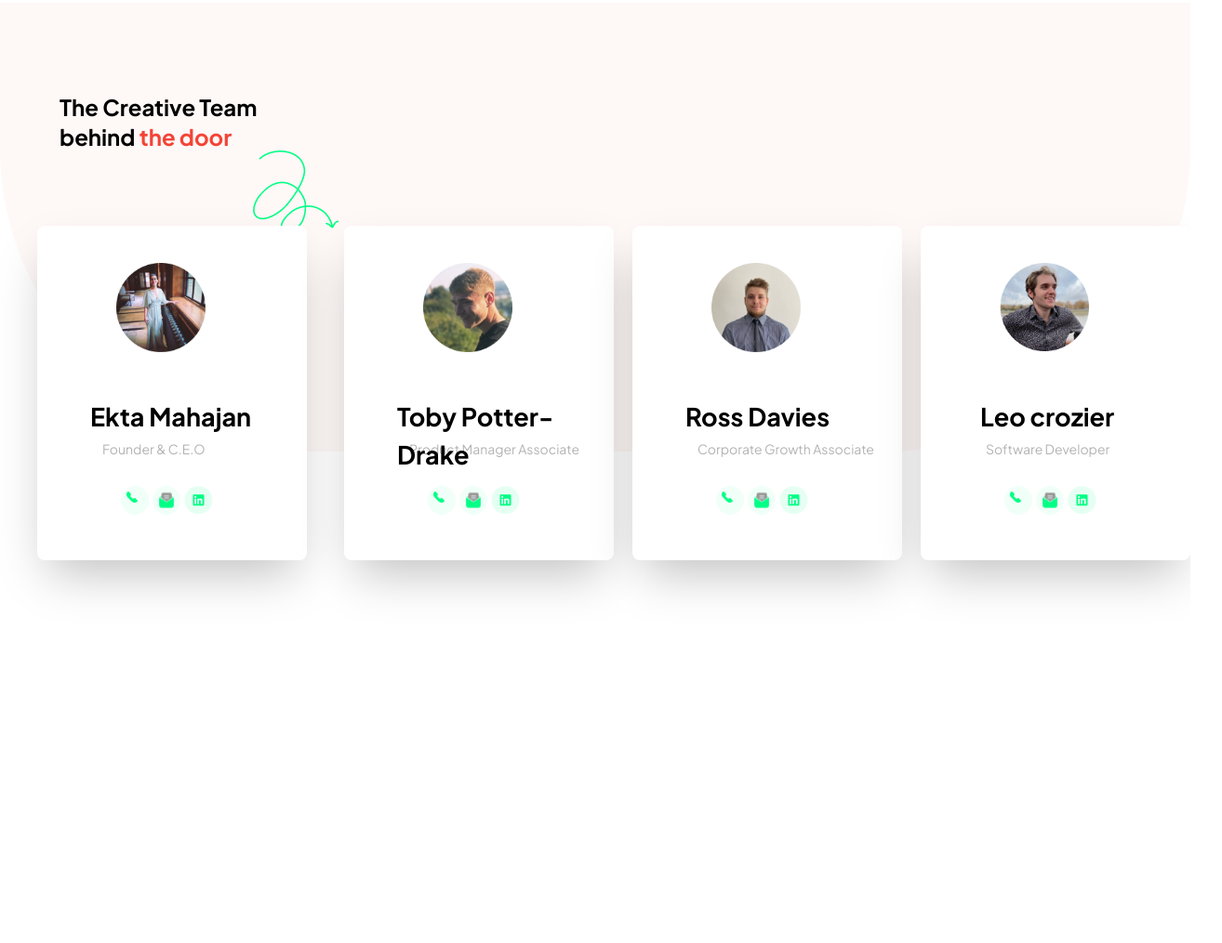
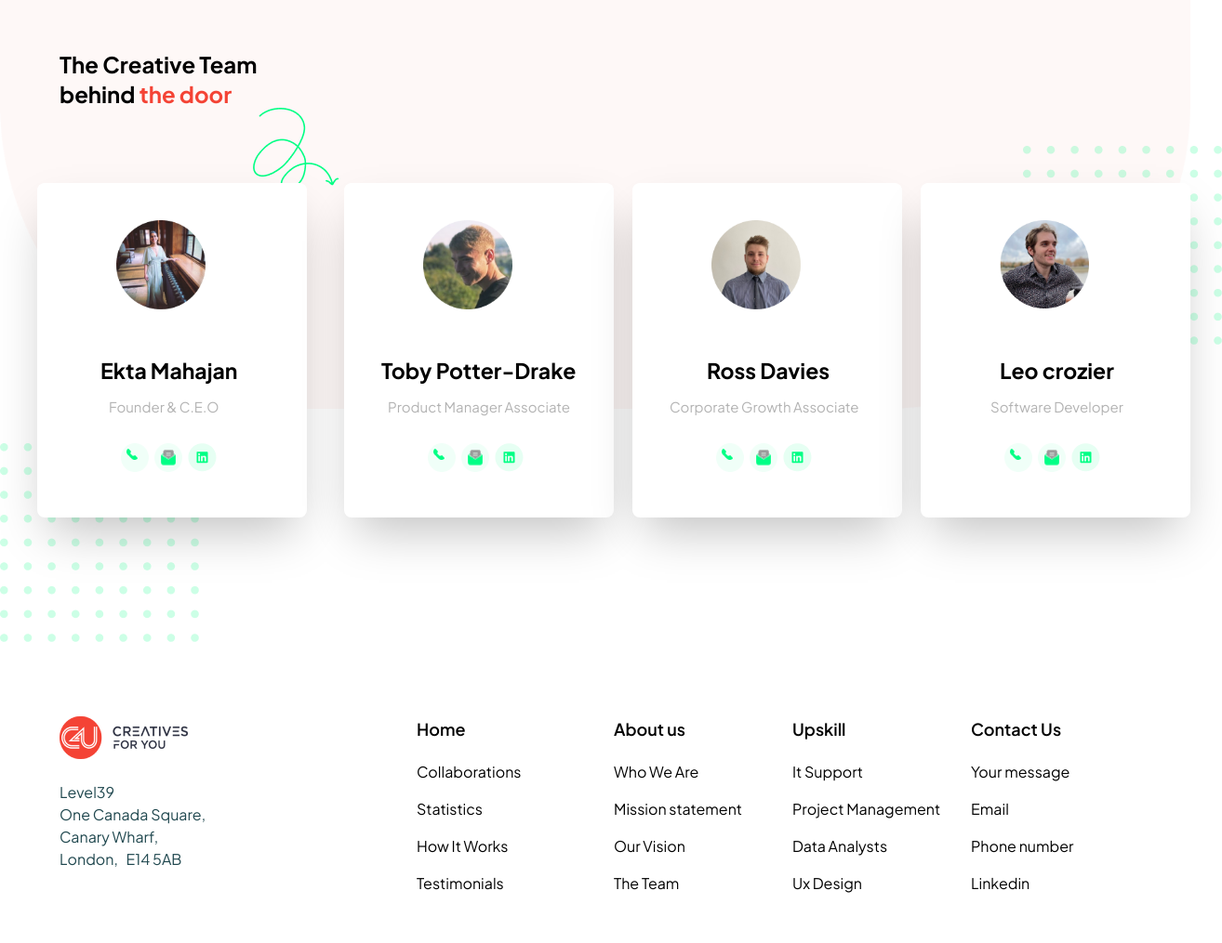
Before and after one commit to 07Fahim10/Fourth-assignment, a website built with Vite: page index.html in a window 1280 px wide. Shown: the part 2629-3644 px from the top of the page at 93% size, 1314 px wide, since content can reach past the window. Built offline with nearby package versions, Linux system fonts and the light colour scheme.

Commit message:
add footer section

```diff
--- a/index.html
+++ b/index.html
@@ -231,7 +231,7 @@
 
          <!-- start our vision section -->
 
-            <section class="bg-[#F5F5F5] pb-20 md:pb-44 pt-10  md:pt-0 relative">
+            <section class="bg-[#F5F5F5] pb-20 md:pb-[130px] pt-10  md:pt-0 relative">
                     <section class="container mx-auto ">
                         <div class="grid grid-cols-2 ">
 
@@ -269,7 +269,7 @@
                             <!-- right vision section -->
 
                             <div class="col-span-2 md:col-span-1 ">
-                                <div class="pt-[450px] md:pt-16 ps-4 sm:ps-28 md:pt-36 xl:ps-[800px] md:ps-[490px] lg:ps-[610px]">
+                                <div class="pt-[450px] ps-4 sm:ps-28 md:pt-36 xl:ps-[800px] md:ps-[490px] lg:ps-[610px]">
                                     <h5 class="text-[12px] font-bold text-[#F44335] uppercase pb-2">About us</h5>
 
                                     <h3 class="text-2xl text-[#2D3142] font-bold pb-9">Our Vision</h3>
@@ -323,14 +323,18 @@
 
                  <!-- start creative team section -->
 
-                 <section class="">
-                    <div class="relative w-full ">
+                 <section>
+                    <div class="relative w-full">
                         <img src="images/Rectangle 32.png" alt="" class="absolute object-cover -z-10">
 
                         <div class="relative pt-5 md:pt-16 lg:pt-24 w-fit">
                             <h3 class="text-base sm:text-xl md:text-2xl lg:text-3xl xl:text-2xl font-bold md:ps-16 lg:ps-24 xl:ps-16 ps-5">The Creative Team <br>
                                 behind <span class="text-[#F44335]">the door</span></h3>
                                 <img src="images/Group (1).png" alt="" class="absolute top-10 start-36 sm:top-12 sm:start-44 md:top-[130px] md:start-64 lg:top-[170px] lg:start-[440px] xl:top-[150px] xl:start-64">
+
+                                <img src="images/Group 47270.png" alt="" class="absolute top-[1620px] start-0 sm:top-[815px] sm:start-2 md:top-[950px] md:start-[20px] lg:top-[990px] lg:start-16 xl:top-[520px] xl:start-0">
+
+                                <img src="images/Group 47270.png" alt="" class="absolute top-[110px] start-[100px] sm:top-[100px] sm:start-[470px] md:top-[175px] md:start-[610px] lg:top-[200px] lg:start-[805px] xl:top-[200px] xl:start-[1100px]">
                         </div>
 
 
@@ -344,11 +348,11 @@
                                 <div class="col-span-4 sm:col-span-2 xl:col-span-1">
                                     <div class="h-[360px] w-[290px] bg-[#FFFFFF] shadow-2xl z-20 ms-20 mt-32 md:mt-24 lg:mt-32 relative rounded-lg">
                                         <img src="images/image 3.png" alt="" class="absolute w-24 top-[40px] start-[85px] transition-all duration-300 hover:scale-125">
-                                        <h1 class="text-[27px] font-bold absolute top-[185px] start-[57px]">Ekta Mahajan</h1>
+                                        <h1 class="text-[23px] font-bold absolute top-[185px] start-[68px]">Ekta Mahajan</h1>
 
-                                        <p class="text-black/30 text-sm  absolute top-[230px] start-[70px]">Founder & C.E.O</p>
+                                        <p class="text-black/30 text-[15px]  absolute top-[230px] start-[77px]">Founder & C.E.O</p>
 
-                                        <div class="absolute flex gap-x-1 top-[280px] start-[90px]">
+                                        <div class="absolute flex gap-x-1.5 top-[280px] start-[90px]">
                                             <img src="images/Border.png" alt="" class="relative cursor-pointer transition-all duration-300 hover:scale-110">
                                             <img src="images/Path.png" alt="" class="absolute w-3 h-3 top-1.5 start-1.5 cursor-pointer transition-all duration-300 hover:scale-110">
                                             <img src="images/Group 26608.png" alt="" class="cursor-pointer transition-all duration-300 hover:scale-110">
@@ -361,11 +365,11 @@
                                     <div class="col-span-4 sm:col-span-2 xl:col-span-1">
                                         <div class="h-[360px] w-[290px] bg-[#FFFFFF] shadow-2xl z-20 ms-20 xl:ms-[90px] mt-8 sm:mt-32 md:mt-24 lg:mt-32 relative rounded-lg">
                                             <img src="images/image 4.png" alt="" class="absolute w-24 top-[40px] start-[85px] transition-all duration-300 hover:scale-125">
-                                            <h1 class="text-[27px] font-bold absolute top-[185px] start-[57px]">Toby Potter-Drake</h1>
+                                            <h1 class="text-[23px] font-bold absolute top-[185px] start-[40px]">Toby Potter-Drake</h1>
 
-                                            <p class="text-black/30 text-sm  absolute top-[230px] start-[70px]">Product Manager Associate</p>
+                                            <p class="text-black/30 text-[15px]  absolute top-[230px] start-[47px]">Product Manager Associate</p>
 
-                                            <div class="absolute flex gap-x-1 top-[280px] start-[90px]">
+                                            <div class="absolute flex gap-x-1.5 top-[280px] start-[90px]">
                                                 <img src="images/Border.png" alt="" class="relative cursor-pointer transition-all duration-300 hover:scale-110">
                                                 <img src="images/Path.png" alt="" class="absolute w-3 h-3 top-1.5 start-1.5 cursor-pointer transition-all duration-300 hover:scale-110">
                                                 <img src="images/Group 26608.png" alt="" class="cursor-pointer transition-all duration-300 hover:scale-110">
@@ -379,11 +383,11 @@
                                         <div class="col-span-4 sm:col-span-2 xl:col-span-1">
                                             <div class="h-[360px] w-[290px] bg-[#FFFFFF] shadow-2xl z-20 ms-20 xl:ms-[80px] mt-8 md:mt-20 xl:mt-32 relative rounded-lg">
                                                 <img src="images/image 2.png" alt="" class="absolute w-24 top-[40px] start-[85px] transition-all duration-300 hover:scale-125">
-                                                <h1 class="text-[27px] font-bold absolute top-[185px] start-[57px]">Ross Davies</h1>
+                                                <h1 class="text-[23px] font-bold absolute top-[185px] start-[80px]">Ross Davies</h1>
 
-                                                <p class="text-black/30 text-sm  absolute top-[230px] start-[70px]">Corporate Growth Associate</p>
+                                                <p class="text-black/30 text-[15px]  absolute top-[230px] start-[40px]">Corporate Growth Associate</p>
 
-                                                <div class="absolute flex gap-x-1 top-[280px] start-[90px]">
+                                                <div class="absolute flex gap-x-1.5 top-[280px] start-[90px]">
                                                     <img src="images/Border.png" alt="" class="relative cursor-pointer transition-all duration-300 hover:scale-110">
                                                     <img src="images/Path.png" alt="" class="absolute w-3 h-3 top-1.5 start-1.5 cursor-pointer transition-all duration-300 hover:scale-110">
                                                     <img src="images/Group 26608.png" alt="" class="cursor-pointer transition-all duration-300 hover:scale-110">
@@ -397,11 +401,11 @@
                                             <div class="col-span-4 sm:col-span-2 xl:col-span-1">
                                                 <div class="h-[360px] w-[290px] bg-[#FFFFFF] shadow-2xl z-20 ms-20 xl:ms-[70px] mt-8 md:mt-20 xl:mt-32 relative rounded-lg">
                                                     <img src="images/image 1.png" alt="" class="absolute w-24 top-[40px] start-[85px] transition-all duration-300 hover:scale-125">
-                                                    <h1 class="text-[27px] font-bold absolute top-[185px] start-[64px]">Leo crozier </h1>
+                                                    <h1 class="text-[23px] font-bold absolute top-[185px] start-[85px]">Leo crozier </h1>
 
-                                                    <p class="text-black/30 text-sm  absolute top-[230px] start-[70px]">Software Developer</p>
+                                                    <p class="text-black/30 text-[15px]  absolute top-[230px] start-[75px]">Software Developer</p>
 
-                                                    <div class="absolute flex gap-x-1 top-[280px] start-[90px]">
+                                                    <div class="absolute flex gap-x-1.5 top-[280px] start-[90px]">
                                                         <img src="images/Border.png" alt="" class="relative cursor-pointer transition-all duration-300 hover:scale-110">
                                                         <img src="images/Path.png" alt="" class="absolute w-3 h-3 top-1.5 start-1.5 cursor-pointer transition-all duration-300 hover:scale-110">
                                                         <img src="images/Group 26608.png" alt="" class="cursor-pointer transition-all duration-300 hover:scale-110">
@@ -423,6 +427,51 @@
 
 
 
+<br><br><br><br><br><br>
+    <!-- start footer section -->
+
+    <section class="px-6 md:px-10 lg:px-16 mt-[1620px] sm:mt-[800px] md:mt-[900px] lg:mt-[870px] xl:mt-[470px]">
+        <div class="container mx-auto">
+            <div class="grid grid-cols-6 gap-y-8  py-10">
+                <div class="col-span-6 ml:col-span-2 lg:col-span-2 ">
+                    <div class="mb-6 h-[46px] w-[138px] bg-[url('/images/nav-bar-logo.png')] bg-cover bg-no-repeat cursor-pointer">
+                        <!-- <img src="images/nav-bar-logo.png" alt=""> -->
+                    </div>
+                    <p class="text-[#20484F] pb-1 hover:text-[#F44335] hover:cursor-text hover:scale-95 duration-200">
+                        Level39 <br>One Canada Square, <br> Canary Wharf, <br>London, &ThinSpace; E14 5AB
+                    </p>
+                </div>
+                <ul class="space-y-2 md:space-y-1 col-span-3 ml:col-span-2 lg:col-span-1">
+                    <li class="md:text-lg text-sm font-semibold pb-4">Home</li>
+                    <li class="footer-text">Collaborations</li>
+                    <li class="footer-text">Statistics</li>
+                    <li class="footer-text">How It Works</li>
+                    <li class="footer-text">Testimonials</li>
+                </ul>
+                <ul class="space-y-1 md:space-y-1 col-span-3 ms-5  ml:col-span-2 lg:col-span-1 ">
+                    <li class="md:text-lg text-sm font-semibold pb-4">About us</li>
+                    <li class="footer-text">Who We Are</li>
+                    <li class="footer-text">Mission statement</li>
+                    <li class="footer-text">Our Vision</li>
+                    <li class="footer-text">The Team</li>
+                </ul>
+                <ul class="space-y-2 md:space-y-1 col-span-3 lg:ms-5 ml:col-span-2 lg:col-span-1">
+                    <li class="md:text-lg text-sm font-semibold pb-4">Upskill</li>
+                    <li class="footer-text">It Support</li>
+                    <li class="footer-text">Project Management</li>
+                    <li class="footer-text">Data Analysts</li>
+                    <li class="footer-text">Ux Design</li>
+                </ul>
+                <ul class="space-y-1 md:space-y-1 col-span-3 ms-5 ml:col-span-2 lg:col-span-1">
+                    <li class="md:text-lg text-sm font-semibold pb-4">Contact Us</li>
+                    <li class="footer-text">Your message</li>
+                    <li class="footer-text">Email</li>
+                    <li class="footer-text">Phone number</li>
+                    <li class="footer-text">Linkedin</li>
+                </ul>
+            </div>
+        </div>
+    </section>
 
 
 
@@ -431,35 +480,7 @@
 
 
 
-
-
-
-
-
-
-
-
-
-
-
-
-
-
-
-
-
-
-
-
-
-                 <br><br><br><br><br><br><br><br><br><br><br><br><br><br><br><br><br><br><br><br><br><br><br><br><br><br><br><br><br><br><br><br><br><br><br>
-
-
-
-
-
-
-
+    <!-- JS section -->
     <script>
             // menubar controller
     function Menu(e){
```
Also changed, not shown: output/main.css.
